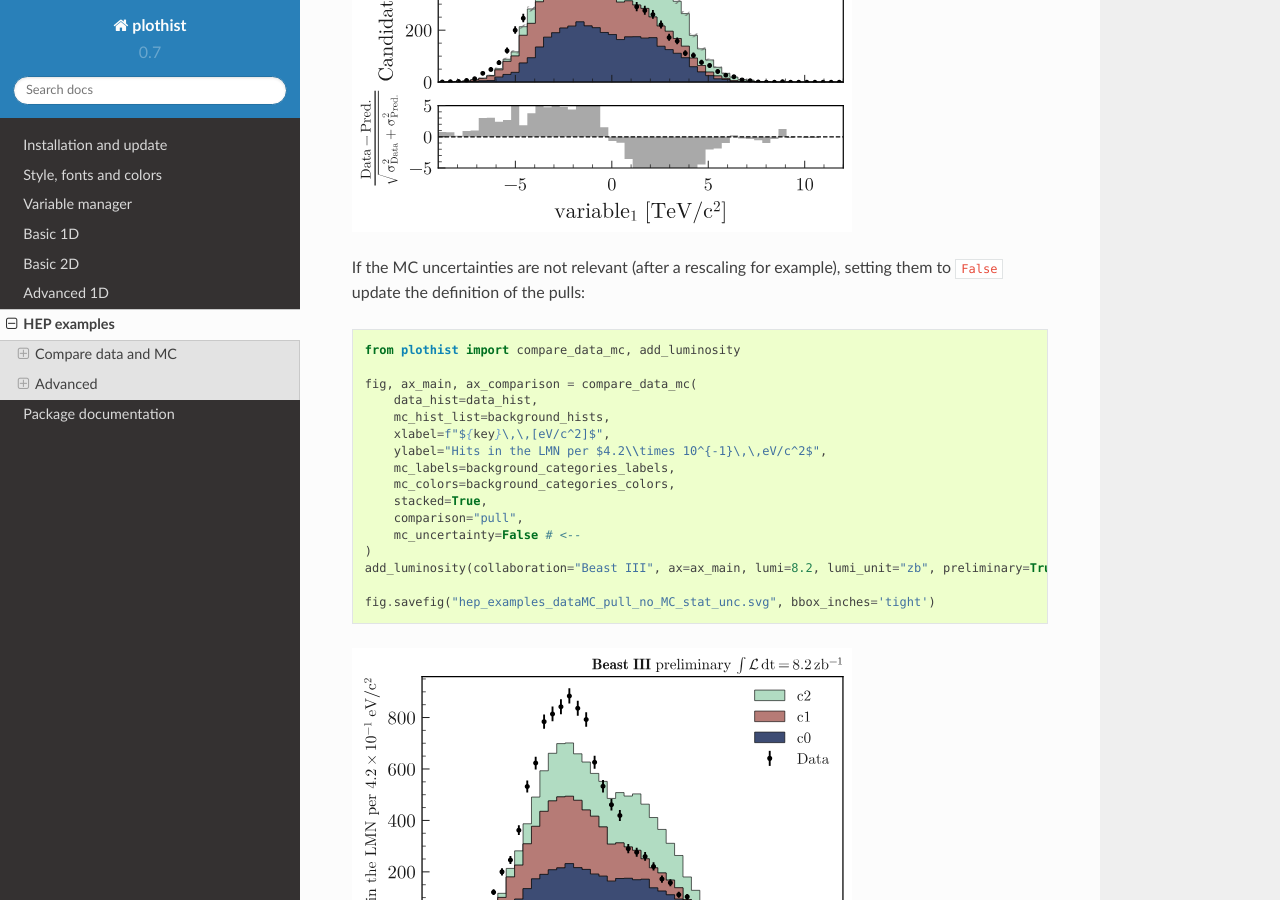
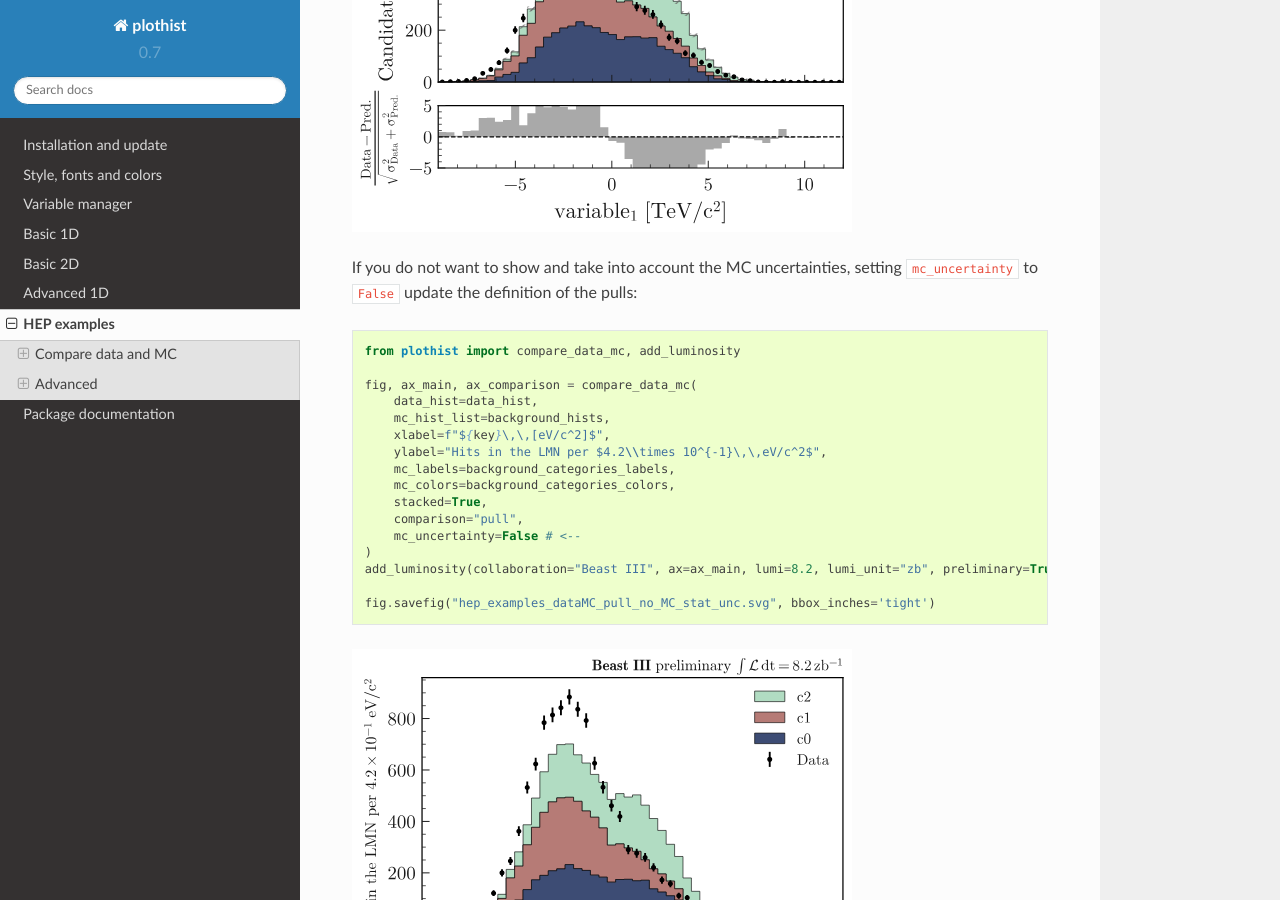
Before and after one commit to cyrraz/plothist, a Sphinx documentation site: the page built from docs/advanced/hep_examples.rst, in a window 1280 px wide and 900 px high, scrolled down 3330 px. Built offline with Sphinx 7.4.7 and the Read the Docs theme 2.0.0, drawn with Linux system fonts in a browser that asks for light colours.

Commit message:
small fixes

```diff
--- a/docs/advanced/hep_examples.rst
+++ b/docs/advanced/hep_examples.rst
@@ -143,8 +143,7 @@ To use pulls instead of the ratio to compare the histograms:
 
 
 
-If the MC uncertainties are not relevant (after a rescaling for example), setting them to ``False`` update the definition of the pulls:
-
+If you do not want to show and take into account the MC uncertainties, setting ``mc_uncertainty`` to ``False`` update the definition of the pulls:
 
 .. code-block:: python
 
--- a/docs/basics/1d_hist.rst
+++ b/docs/basics/1d_hist.rst
@@ -131,7 +131,7 @@ We can also add functions using ``scipy``:
 Comparing two histograms
 ========================
 
-To compare two histograms, three comparison method are available: ``ratio``, ``pull`` and ``difference``. The examples after are using the histograms defined above.
+To compare two histograms, three comparison methods are available: ``ratio``, ``pull`` and ``difference``. The examples below are using the histograms defined above.
 
 Ratio
 -----
--- a/docs/usage/style.rst
+++ b/docs/usage/style.rst
@@ -90,7 +90,7 @@ Matplotlib palettes
 
 The function ``get_color_palette(cmap, N)`` can also take any ``cmap`` matplotlib color palette and sequence it in ``N`` different colors (see `here <https://matplotlib.org/stable/gallery/color/colormap_reference.html>`_ for the different ``cmap`` names).
 
-We strongly recommand using ``viridis``, ``coolwarm`` or ``YlGnBu_r``:
+We recommand using ``viridis``, ``coolwarm`` or ``YlGnBu_r``:
 
 .. code-block:: python
 
```
Also changed, not shown: 1 other file.
